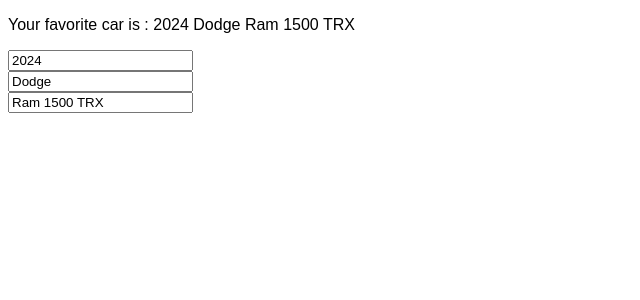
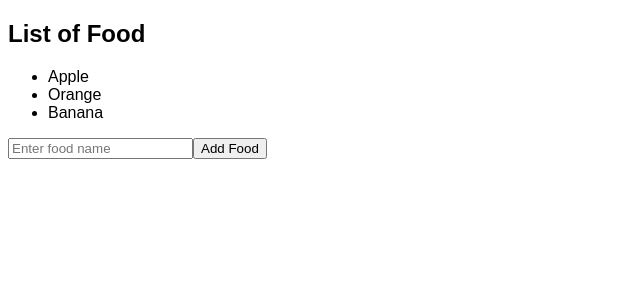
Before and after one commit to Kordah-Retsu/Web, a React (Vite) app in the folder project 02/: page / in a window 1280 px wide. Shown: the top 300 px of the page, without its empty margins (0-640 px from the left). Built offline with nearby package versions, Linux system fonts and the light colour scheme.

Commit message:
List Update

```diff
--- a/project 02/src/MyComponent.jsx
+++ b/project 02/src/MyComponent.jsx
@@ -1,25 +1,32 @@
 import React, { useState } from 'react';
 
 function MyComponent() {
-    const [car, setCar] = useState({year : 2024,
-                                    make: "Dodge",
-                                    model: "Ram 1500 TRX"});
+    const [foods, setFoods] = useState(["Apple", "Orange", "Banana"]);
 
-    function handleYearChange(event) {
-        setCar(c =>({...c, year: event.target.value}));
+    function handleAddFood(){
+
+        const newFood = document.getElementById("foodInput").value;
+        document.getElementById("foodInput").value = "";
+
+        setFoods(f => [...f, newFood])
     }
-    function handleMakeChange(event) {
-        setCar(c =>({...c, make: event.target.value}));
-    }
-    function handleModelChange(event) {
-        setCar(c =>({...c, model: event.target.value}));
+
+    function handleRemoveFood(index){
+
+        setFoods(foods.filter((_, i) => i !== index));
+
     }
     return (<div>
-        <p>Your favorite car is : {car.year} {car.make} {car.model} </p>
+            <h2>List of Food</h2>
+            <ul>
+                {foods.map((food, index) =>
+                <li key={index}onClick={() => handleRemoveFood(index)}>
+                    {food}
+                </li>)}
+            </ul>
+            <input type="text" id="foodInput" placeholder="Enter food name"/>
+            <button onClick={handleAddFood}>Add Food</button>
+        </div>);
+}
 
-        <input type="number" value={car.year} onChange={handleYearChange}/><br/>
-        <input type="text" value={car.make} onChange={handleMakeChange}/><br/>
-        <input type="text" value={car.model} onChange={handleModelChange}/><br/>
-    </div>)
-}
 export default MyComponent;
```
